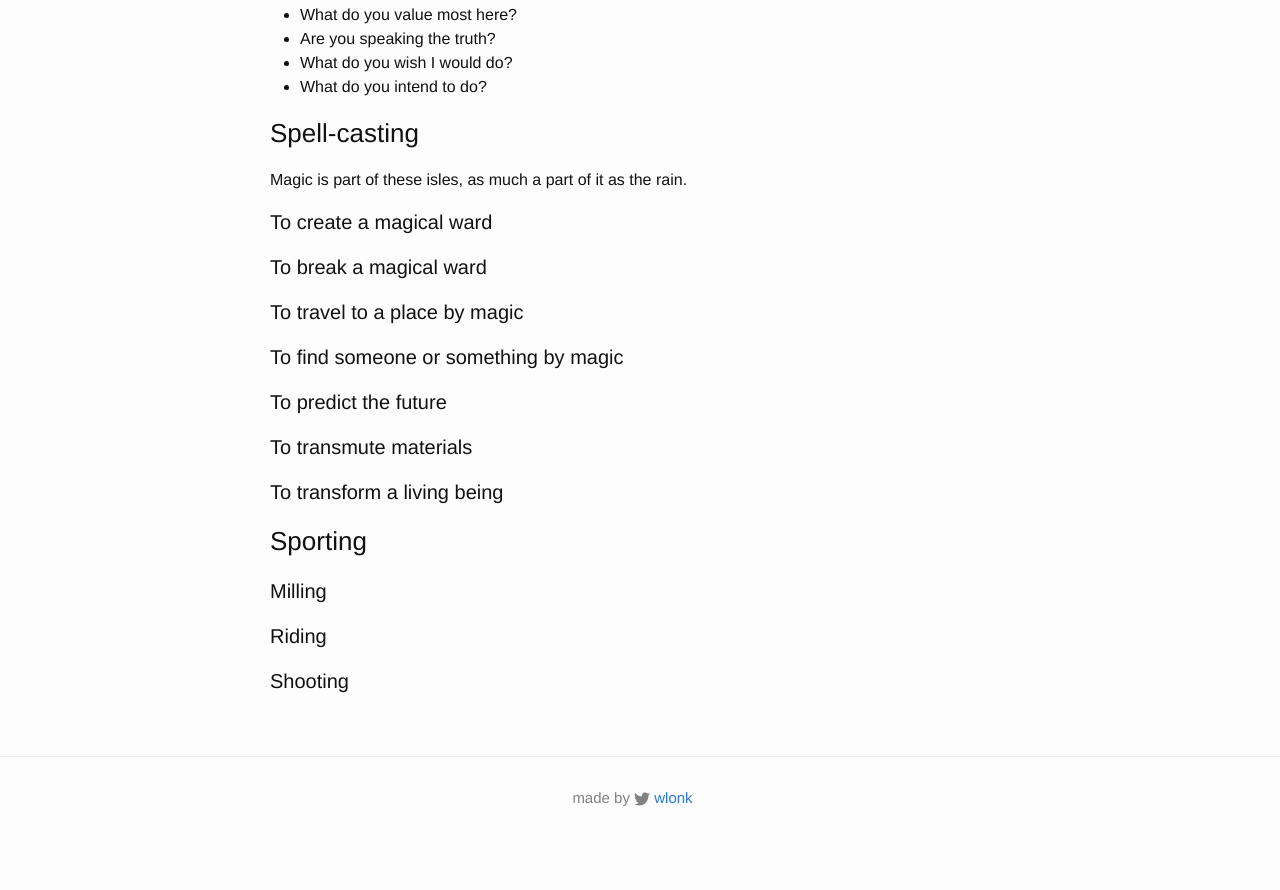
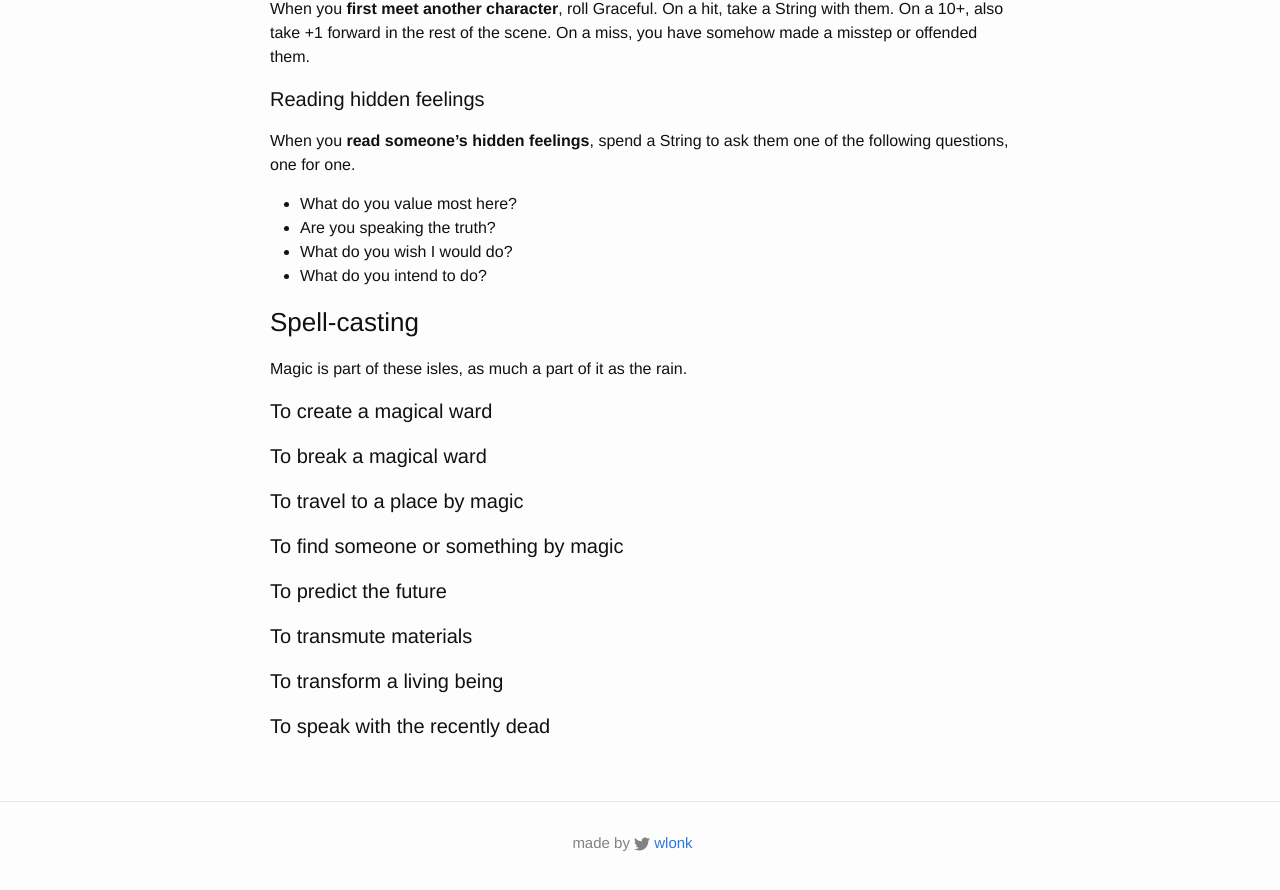
Before and after one commit to wlonk/arcadia, a Jekyll site: the page built from rules/pbta_rules.md, in a window 1280 px wide and 900 px high, scrolled down 4142 px. Shown: the top 890 px of the window. Built offline with Jekyll 4.4.1, drawn with Linux system fonts in a browser that asks for light colours; some web fonts are replaced; before the commit the page ends 4997 px from its top, so only the background shows below that; some of the changed text lies outside the part shown.

Commit message:
Re-order sections

```diff
--- a/rules/pbta_rules.md
+++ b/rules/pbta_rules.md
@@ -213,10 +221,4 @@ Magic is part of these isles, as much a part of it as the rain.
 
 #### To transform a living being
 
-### Sporting
-
-#### Milling
-
-#### Riding
-
-#### Shooting
+#### To speak with the recently dead
```
Also changed, not shown: other parts of rules/pbta_rules.md (+8 -0 lines).
